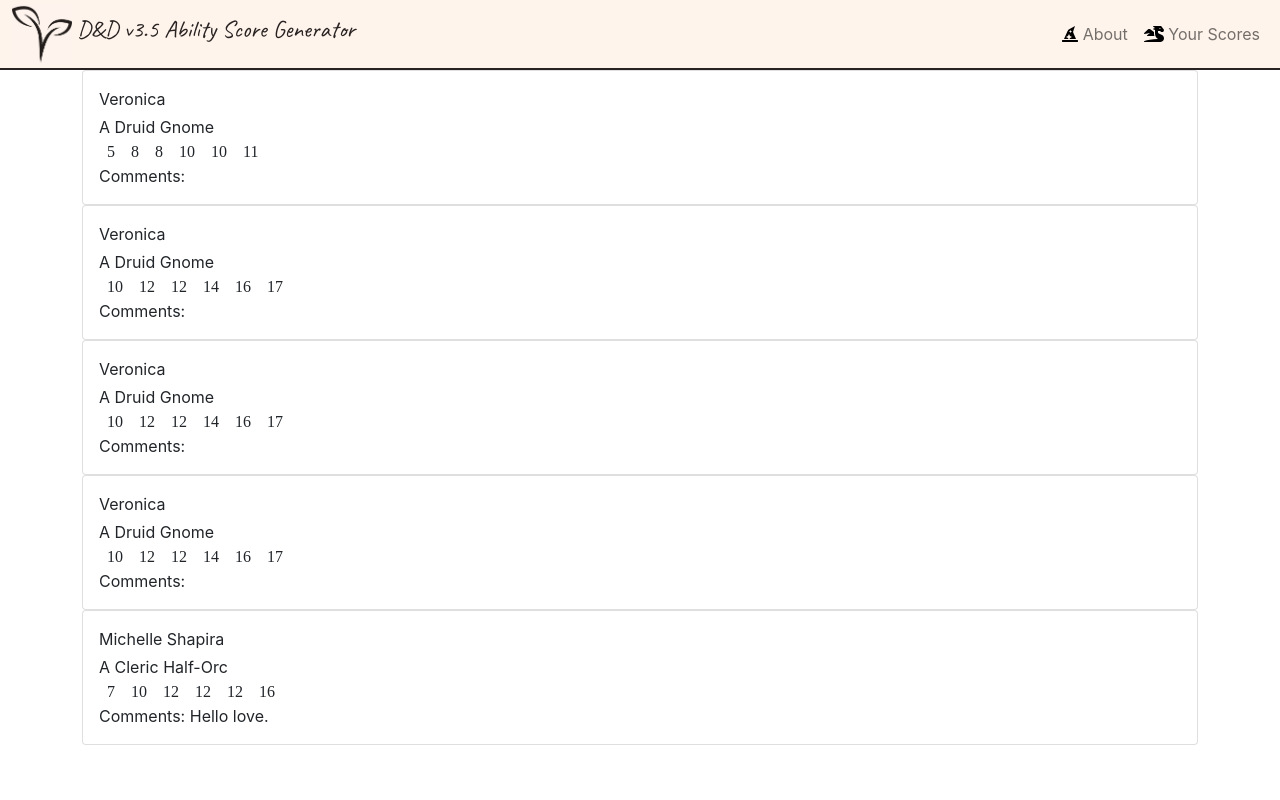
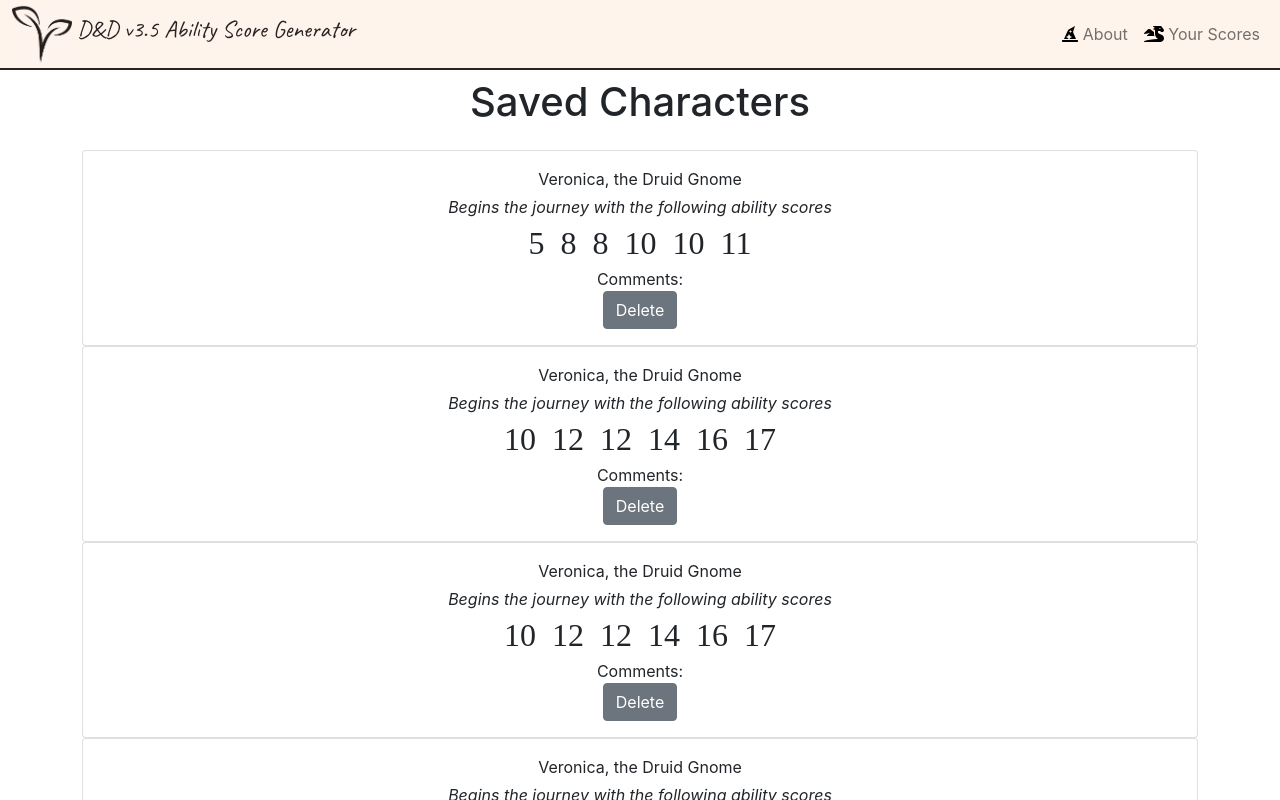
Before and after one commit to veronicaadler/ability_score_generator, a React (Create React App) app: page /scores in a window 1280 px wide. Shown: the top 800 px of the page. Built offline with nearby package versions, Linux system fonts and the light colour scheme; data requests are answered from the project's data file.

Commit message:
began about page.  Began styling scores page.

```diff
--- a/src/App.css
+++ b/src/App.css
@@ -38,6 +38,9 @@ h3 {
   color: black;
 }
 
+.scorelineup {
+  font-size: 2em;
+}
 .buttonlink:hover {
   color: gray;
 }
--- a/src/App.js
+++ b/src/App.js
@@ -5,6 +5,7 @@ import Header from "./components/Header";
 import Create from "./components/Create";
 import Auto from "./components/Generate";
 import Scores from './components/Scores';
+import About from './components/About';
 import {
   BrowserRouter as Router,
   Switch,
@@ -42,6 +43,9 @@ const App = () => {
             <Route path="/scores">
               <Scores />
             </Route>
+            <Route path="/about">
+              <About />
+            </Route>
           </Switch>
         </div>
       </div>
--- /dev/null
+++ b/src/components/About.js
@@ -0,0 +1,28 @@
+import { Container, Row, Col } from 'reactstrap';
+import { Link } from 'react-router-dom';
+
+const About = () => {
+    return (
+        <div>
+            <Container fluid>
+                <Row>
+                    <Col
+                        className="p-0 m-0 col-12 col-md-7 col-lg-6">
+                    <img
+                        src="assets/druid.jpg"
+                        alt="warrior"
+                        className="img-fluid"
+                    />
+                    </Col>
+                    <Col className="text-center">
+                        <p className="mb-5">Lorem ipsum dolor sit amet, consectetur adipiscing elit, sed do eiusmod tempor incididunt ut labore et dolore magna aliqua. Ut enim ad minim veniam, quis nostrud exercitation ullamco laboris nisi ut aliquip ex ea commodo consequat. Duis aute irure dolor in reprehenderit in voluptate velit esse cillum dolore eu fugiat nulla pariatur. Excepteur sint occaecat cupidatat non proident, sunt in culpa qui officia deserunt mollit anim id est laborum.</p>
+                        <Link to="/" class="button lg btn button buttonlink">Home
+                        </Link>
+                    </Col>
+                </Row>
+            </Container>
+        </div>
+      );
+}
+
+export default About;
--- a/src/components/Create.js
+++ b/src/components/Create.js
@@ -1,5 +1,5 @@
 import { useState, useEffect } from 'react';
-import { Container, Row, Col, Form, FormGroup, Label, Input, FormFeedback } from 'reactstrap';
+import { Container, Row, Col, Button, Form, FormGroup, Label, Input, FormFeedback } from 'reactstrap';
 import { Link } from "react-router-dom";
 
 const Create = ({ inputName, inputClass, inputRace, name, classname, race }) => {
@@ -140,7 +140,8 @@ const Create = ({ inputName, inputClass, inputRace, name, classname, race }) =>
 
                     {(classname && race) && (!nameError)
                         ?
-                        <Link to="/generate" class="mt-5 float-end button btn lg buttonlink">Next</Link>
+                        <Link to="/generate" class="mt-5 float-end button btn lg">Next
+                        </Link>
                         : null
                     }
                 </Col>
--- a/src/components/Header.js
+++ b/src/components/Header.js
@@ -2,7 +2,7 @@ import { Jumbotron, Container, Row, Col } from 'reactstrap';
 import { NavLink } from 'react-router-dom';
 import NavBar from "./Navbar"
 
-function Header() {
+const Header = () => {
     return (
         <Jumbotron fluid className="jumbotron">
                 <Container fluid>
--- a/src/components/Navbar.js
+++ b/src/components/Navbar.js
@@ -17,7 +17,7 @@ function NavBar() {
             <Collapse isOpen={isOpen} navbar className="justify-content-end">
             <Nav navbar>
                 <NavItem>
-                    <Link className="nav-link" to=""><FontAwesomeIcon className="icon" icon={faHatWizard} /> About</Link>
+                    <Link className="nav-link" to="/about"><FontAwesomeIcon className="icon" icon={faHatWizard} /> About</Link>
                 </NavItem>
                 <NavItem>
                     <Link className="nav-link" to="/scores"><FontAwesomeIcon className="icon" icon={faDragon} /> Your Scores</Link>
--- a/src/components/Scores.js
+++ b/src/components/Scores.js
@@ -1,5 +1,5 @@
 import { useEffect, useState } from 'react';
-import {Container, Row, Col, Card, CardBody, CardTitle, CardSubtitle, CardText} from 'reactstrap';
+import {Container, Row, Col, Card, CardBody, CardTitle, CardSubtitle, CardText, Button} from 'reactstrap';
 
 const Scores = () => {
 
@@ -38,21 +38,27 @@ const Scores = () => {
     return (
         <Container>
             <Row>
+                <Col className="text-center mt-2 mb-3">
+                    <h1>Saved Characters</h1>
+                </Col>
+            </Row>
+            <Row>
                 <Col>
                 {scores.map((score) => (
-                    <Card>
+                    <Card className="text-center">
                         <CardBody>
                             <CardTitle>
-                                {score.charactername}
+                            {score.charactername}, the {score.characterclass} {score.characterrace}
                             </CardTitle>
-                            <CardSubtitle>
-                                A {score.characterclass} {score.characterrace}
+                            <CardSubtitle style={{fontStyle: 'italic'}}>
+                                Begins the journey with the following ability scores
                             </CardSubtitle>
                             <CardText>
                                 {score.abilityScores.map((ability) => (
-                                    <span className="m-2">{ability}</span>
+                                    <span className="m-2 scorelineup">{ability}</span>
                                 ))}
                                 <div>Comments: {score.comments}</div>
+                                <Button>Delete</Button>
                             </CardText>
                         </CardBody>
                     </Card>
```
